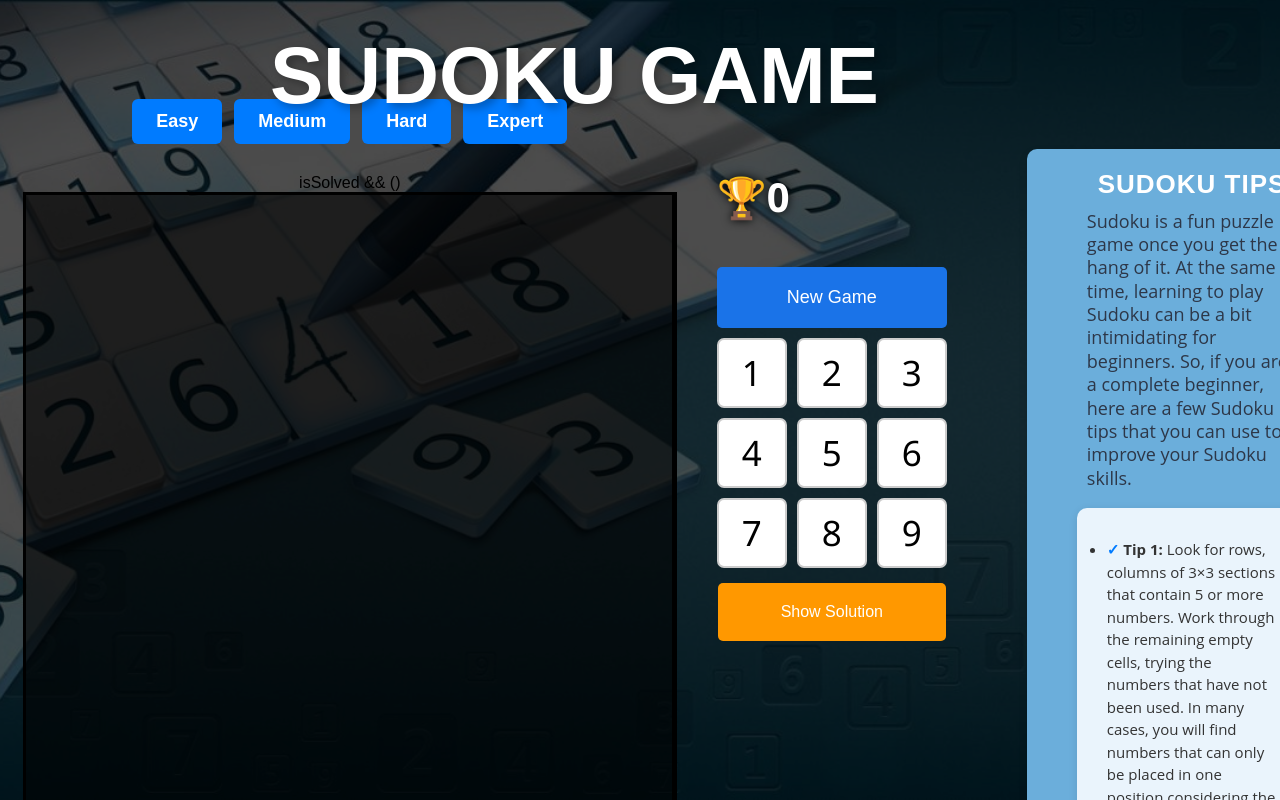
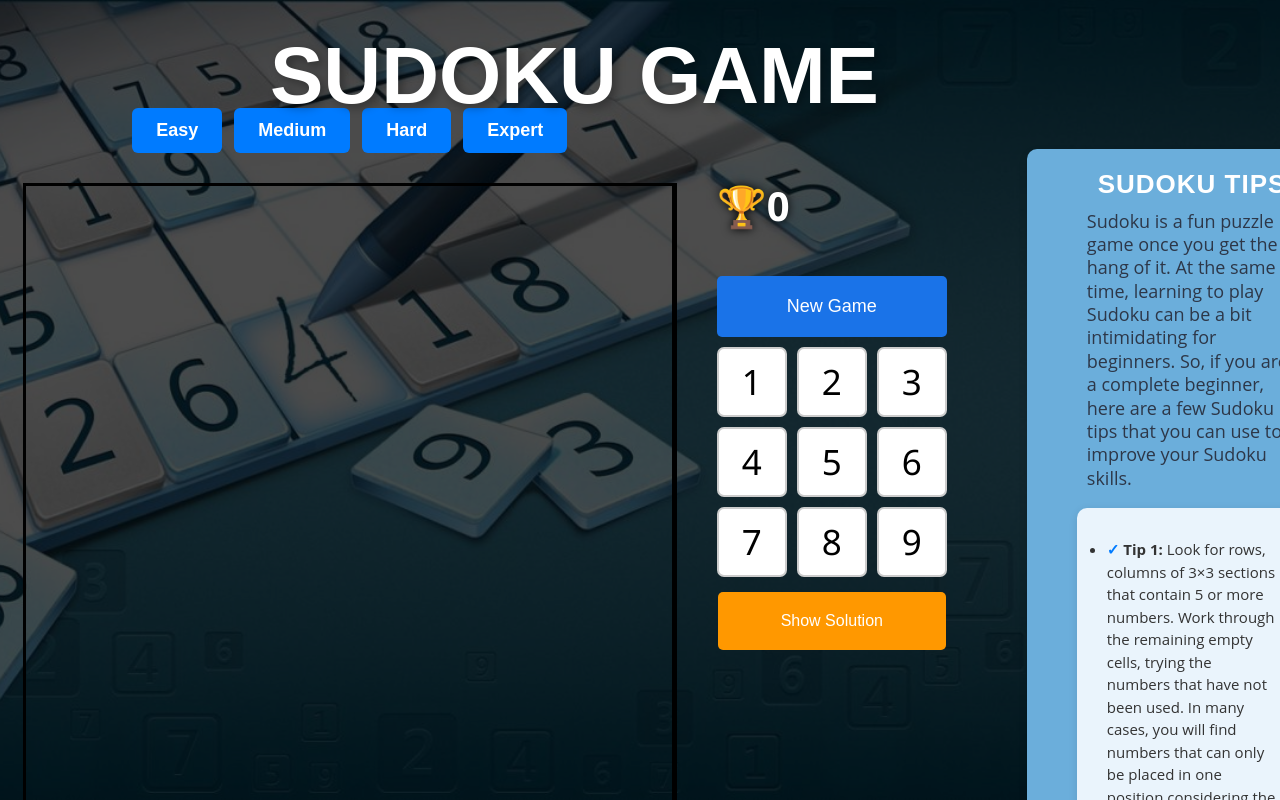
Before and after one commit to lalitrawat11/Sudoku-Game, a React (Vite) app in the folder frontend/: page / in a window 1280 px wide. Shown: the top 800 px of the page. Built offline with nearby package versions, Linux system fonts and the light colour scheme; no server answers.

Commit message:
Update App.jsx

```diff
--- a/frontend/src/App.jsx
+++ b/frontend/src/App.jsx
@@ -137,7 +137,6 @@ function App() {
 
             {/* Sudoku Board */}
             <div className="board-container">
-              isSolved && (<div className="overlay"></div>)
               <div className="board">
                 {board.map((row, rowIndex) =>
                   row.map((num, colIndex) => {
@@ -171,6 +170,7 @@ function App() {
               !board.some((row) => row.length === 0) &&
               isSolved && (
                 <>
+                  <div className="overlay"></div>
                   <div className="success-message">🎉 SUCCESS! 🎉</div>
                   <div className="score-message">
                     Your Score: {currentScore}
```
